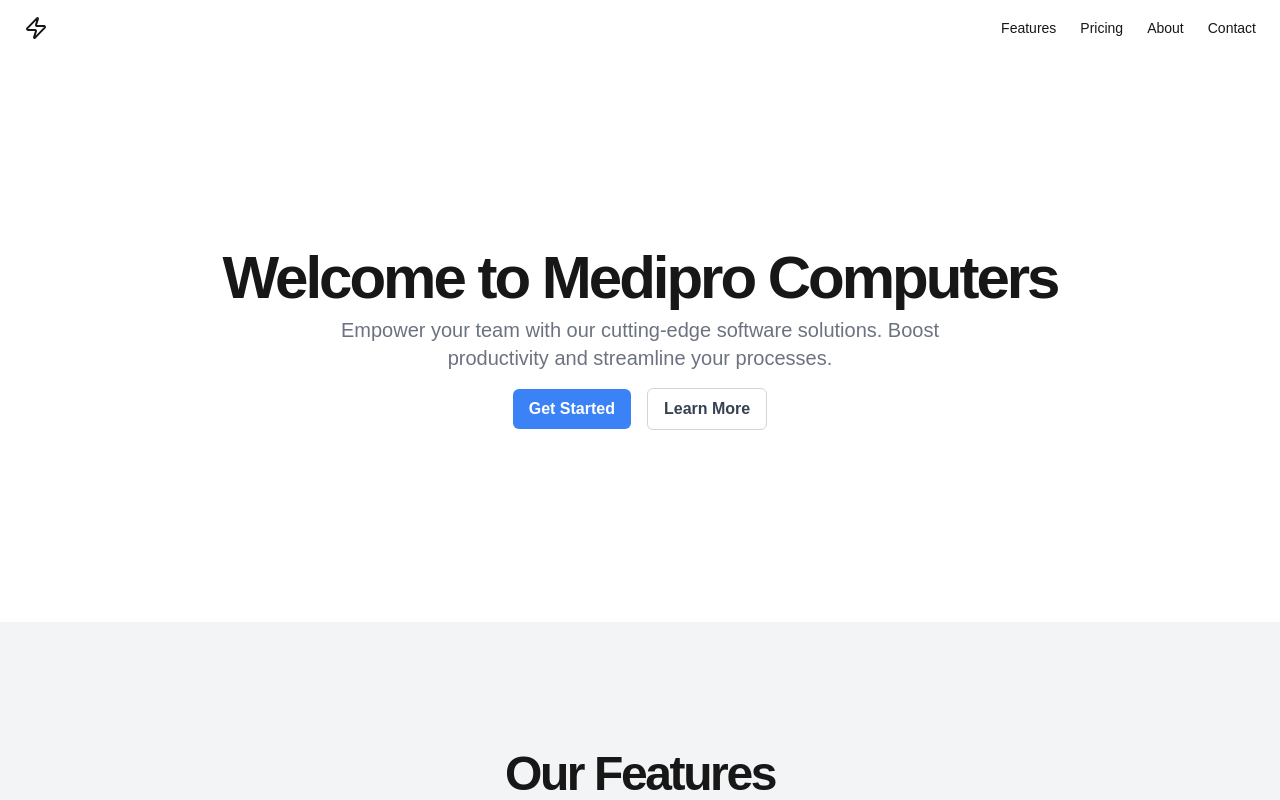
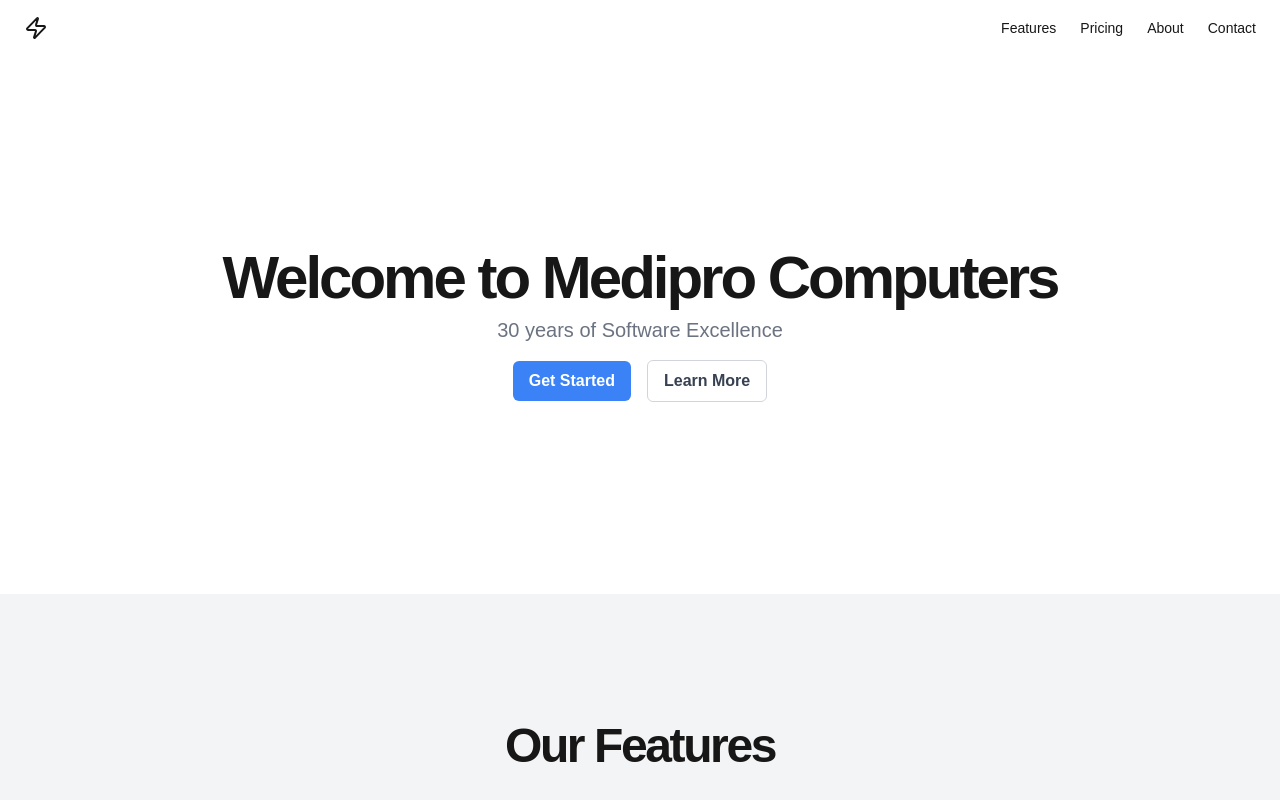
Before and after one commit to jeebipradhan/vercel-medipro-test, a Next.js app: page / in a window 1280 px wide. Shown: the top 800 px of the page. Built offline with nearby package versions, Linux system fonts and the light colour scheme.

Commit message:
changing header

```diff
--- a/app/page.tsx
+++ b/app/page.tsx
@@ -63,7 +63,7 @@ export default function Component() {
                   Welcome to Medipro Computers
                 </h1>
                 <p className="mx-auto max-w-[700px] text-gray-500 md:text-xl dark:text-gray-400">
-                  Empower your team with our cutting-edge software solutions. Boost productivity and streamline your processes.
+                  30 years of Software Excellence
                 </p>
               </div>
               <div className="space-x-4">
```
